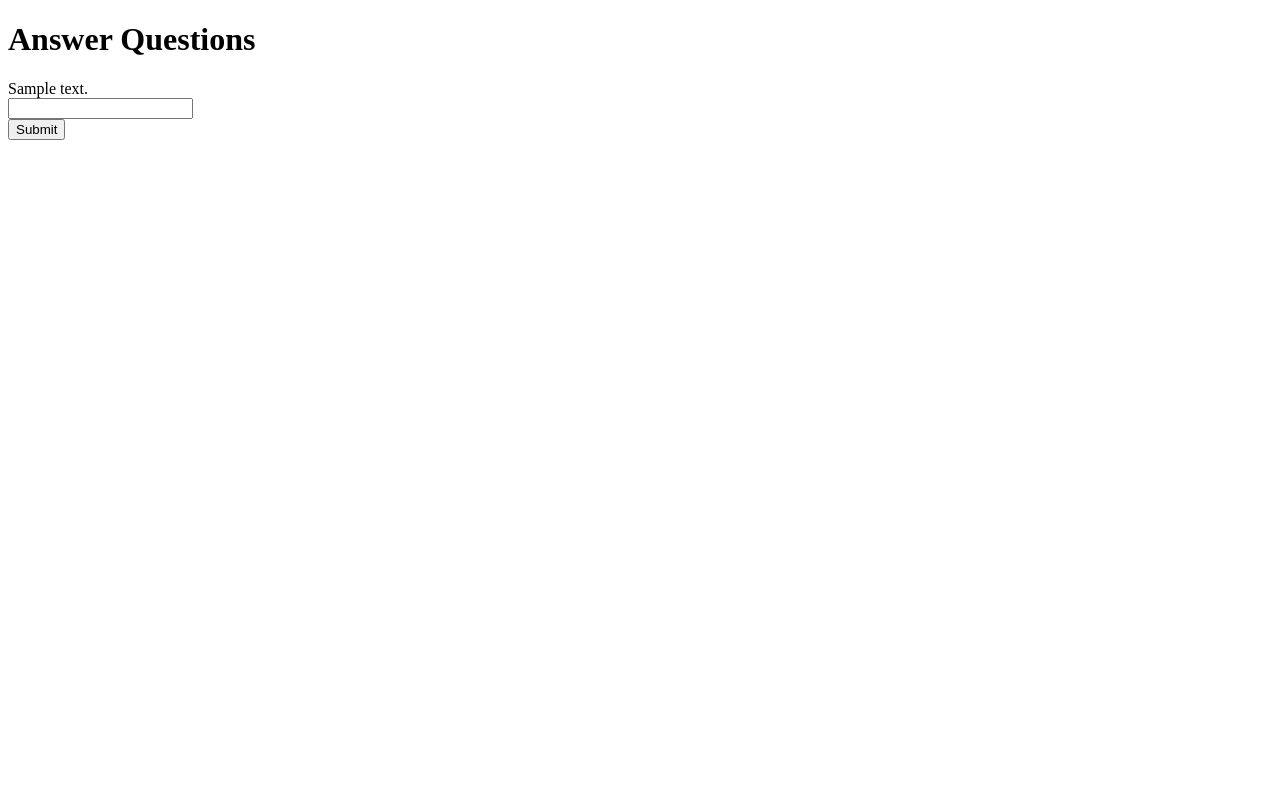
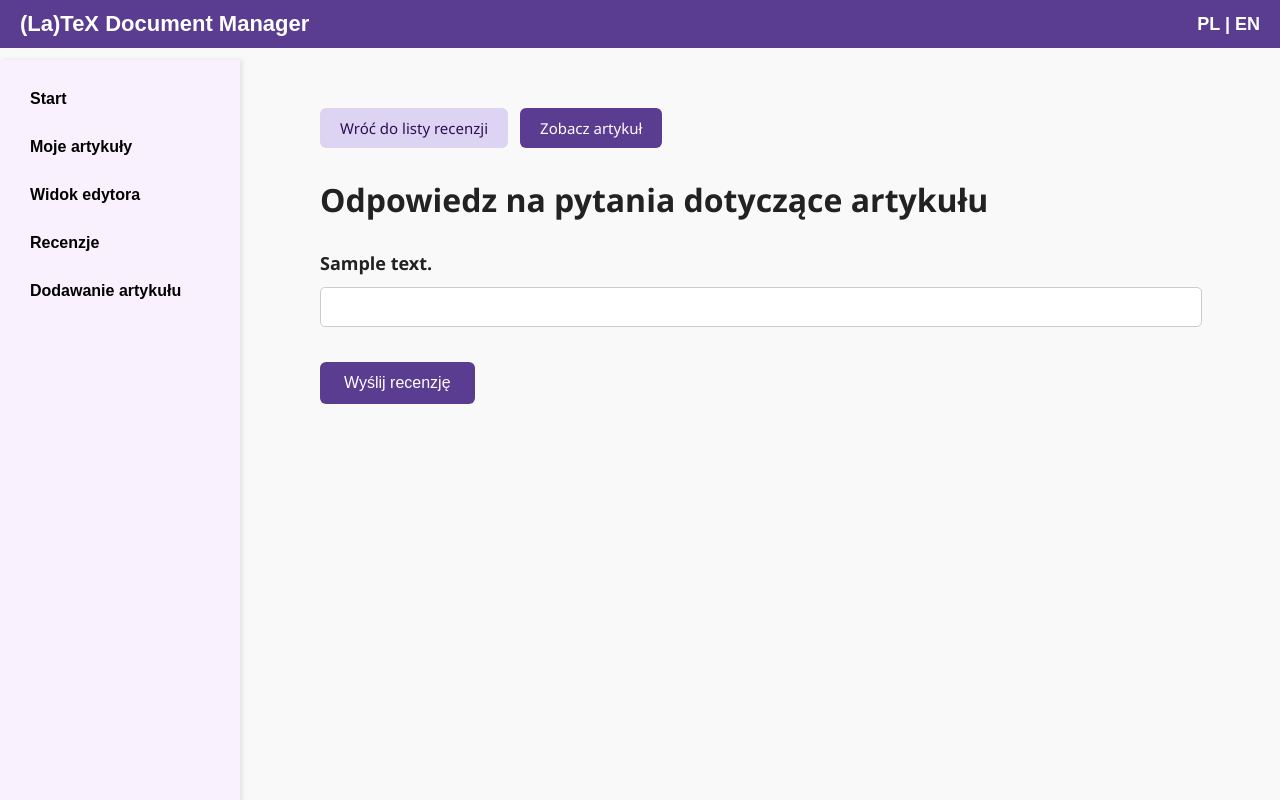
Before and after one commit to zlog7918/tex_doc_mngr, a Flask app: template src/templates/review_tabs/review_form.html in a window 1280 px wide. Run offline with Flask 3, Linux system fonts and the light colour scheme; the template is opened without the code that fills it: most values are stand-ins (such as "Sample title", 1, 10 or a date in 2020); parts of the project's set-up code (start-up, migrations or seed data) failed here and were passed over.

Commit message:
review form

```diff
--- a/src/templates/review_tabs/review_form.html
+++ b/src/templates/review_tabs/review_form.html
@@ -1,23 +1,147 @@
-<!DOCTYPE html>
-<html>
-<head>
-    <title>Review Questions</title>
-</head>
-<body>
-    <h1>Answer Questions</h1>
+{% extends "base.html" %}
+
+{% block title %} Recenzja {% endblock %}
+
+{% block body %}
+    {% include 'toolbar.html' %}
+
+    <style>
+        .review-wrapper {
+            padding: 40px 80px;
+            font-family: "Segoe UI", sans-serif;
+            color: #222;
+        }
+
+        .review-wrapper h1 {
+            font-size: 32px;
+            margin-bottom: 30px;
+        }
+
+        .question-block {
+            margin-bottom: 35px;
+        }
+
+        .question-block label.question-text {
+            display: block;
+            font-weight: 600;
+            font-size: 18px;
+            margin-bottom: 12px;
+        }
+
+        .question-block input[type="radio"] {
+            margin-right: 10px;
+        }
+
+        .question-block .option-label {
+            display: block;
+            margin-bottom: 8px;
+            cursor: pointer;
+            padding-left: 5px;
+        }
+
+        .question-block input[type="text"] {
+            width: 100%;
+            padding: 10px;
+            font-size: 16px;
+            border: 1px solid #ccc;
+            border-radius: 5px;
+        }
+
+        .submit-btn {
+            padding: 12px 24px;
+            background-color: #5a3d90;
+            color: white;
+            border: none;
+            font-size: 16px;
+            border-radius: 6px;
+            cursor: pointer;
+            transition: background 0.3s;
+        }
+
+        .submit-btn:hover {
+            background-color: #4a2c7f;
+        }
+
+        .action-buttons {
+            display: flex;
+            gap: 12px;
+            margin-bottom: 30px;
+        }
+
+        .action-buttons a {
+            text-decoration: none;
+            padding: 10px 20px;
+            font-size: 15px;
+            font-weight: 500;
+            border-radius: 6px;
+            border: none;
+            display: inline-flex;
+            align-items: center;
+            gap: 6px;
+            transition: background-color 0.2s ease;
+        }
+
+        .btn-back {
+            background-color: #ddd3f2;
+            color: #2d1053;
+        }
+
+        .btn-back:hover {
+            background-color: #c6b5ea;
+        }
+
+        .btn-view {
+            background-color: #5a3d90;
+            color: white;
+        }
+
+        .btn-view:hover {
+            background-color: #442a73;
+        }
+
+        @media (max-width: 768px) {
+            .review-wrapper {
+                padding: 20px;
+            }
+
+            .action-buttons {
+                flex-direction: column;
+                align-items: flex-start;
+            }
+        }
+    </style>
+
+    <div class="review-wrapper">
+        <div class="action-buttons">
+            <a href="/reviews" class="btn-back">Wróć do listy recenzji</a>
+            <a href="#" class="btn-view" target="_blank">Zobacz artykuł</a>
+        </div>
+
         <form method="POST" action="/reviews/{{ review_id }}/submit_review">
+            <h1>Odpowiedz na pytania dotyczące artykułu</h1>
+
             {% for question in questions %}
-            <label>{{ question["text"] }}</label><br>
+                <div class="question-block">
+                    <label class="question-text">{{ question["text"] }}</label>
+
                     {% if question["is_abc"] %}
                         {% for option in question["answers"] %}
-                    <input type="radio" id="option{{ option["id"] }}" name="question_{{ question['id'] }}" value="{{ option['answer'] }}" required>
-                    <label for="option{{ option["id"] }}">{{ option["answer"] }}</label><br>
+                            <label class="option-label">
+                                <input type="radio"
+                                       id="option{{ option["id"] }}"
+                                       name="question_{{ question['id'] }}"
+                                       value="{{ option['answer'] }}"
+                                       required>
+                                {{ option["answer"] }}
+                            </label>
                         {% endfor %}
                     {% else %}
-                <input type="text" name="question_{{ question['id'] }}" required><br>
+                        <input type="text" name="question_{{ question['id'] }}" required>
                     {% endif %}
+                </div>
             {% endfor %}
-        <button type="submit">Submit</button>
+
+            <button type="submit" class="submit-btn">Wyślij recenzję</button>
         </form>
-</body>
-</html>
+    </div>
+{% endblock %}
```
Lines whose indentation alone changed are shown as unchanged.
